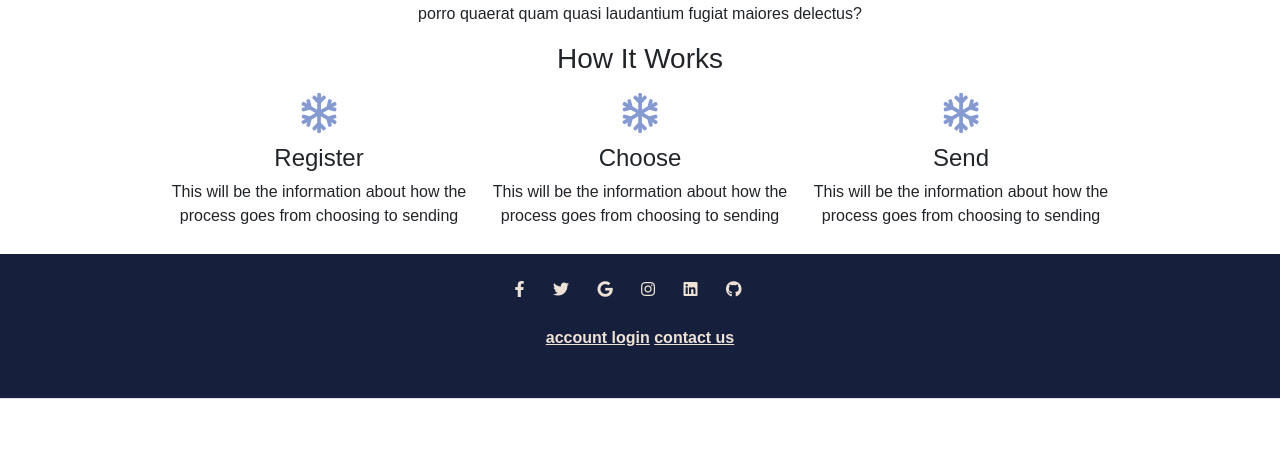
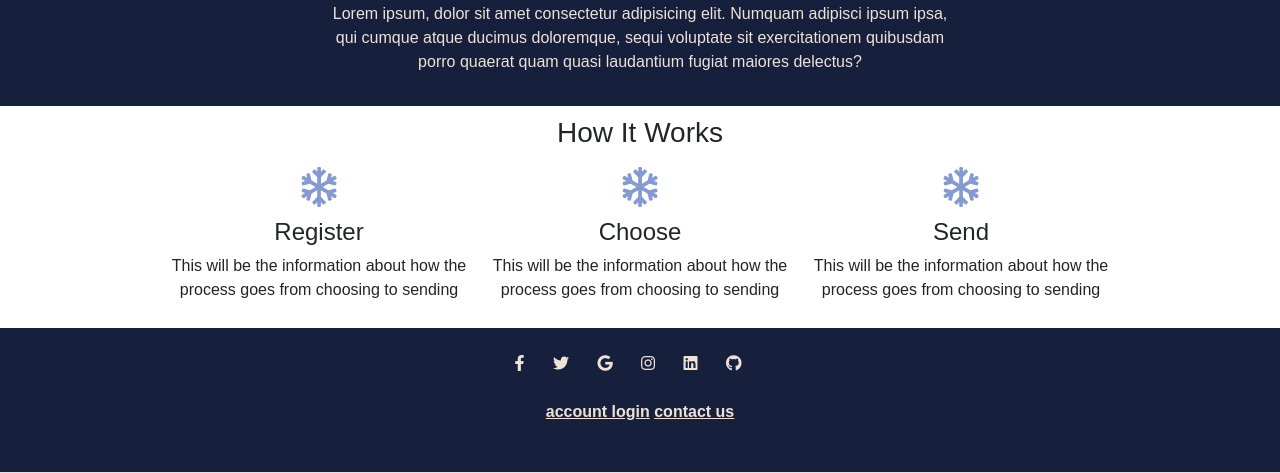
Before and after one commit to AmyOShea/GiftOfGiving, a Django app: page / in a window 1280 px wide. Shown: the part 522-995 px from the top of the page. Before the commit the page ends 921 px from the top, so only its background shows below. Run offline with Django 3.2, Linux system fonts and the light colour scheme; some libraries are stand-ins or nearby versions; some web fonts are replaced.

Commit message:
FEAT: add initial layout to why-section

```diff
--- a/home/templates/home/index.html
+++ b/home/templates/home/index.html
@@ -50,9 +50,13 @@
     </div>
 
     <!--"Why we do it" section-->
-    <div class="why-section container-fluid text-center">
+    <div class="why-section container-fluid text-center pt-4 pb-3">
         <h3>Why We Do It</h3>
-        <p>Lorem ipsum, dolor sit amet consectetur adipisicing elit. Numquam adipisci ipsum ipsa, qui cumque atque ducimus doloremque, sequi voluptate sit exercitationem quibusdam porro quaerat quam quasi laudantium fugiat maiores delectus?</p>
+        <div class="row d-flex justify-content-center">
+            <div class="col-12 col-md-8 col-lg-6">
+                <p>Lorem ipsum, dolor sit amet consectetur adipisicing elit. Numquam adipisci ipsum ipsa, qui cumque atque ducimus doloremque, sequi voluptate sit exercitationem quibusdam porro quaerat quam quasi laudantium fugiat maiores delectus?</p>
+            </div>
+        </div>
     </div>
 
     <!--"How it works" section-->
--- a/static/css/base.css
+++ b/static/css/base.css
@@ -67,6 +67,13 @@ body {
     text-align: center;
 }
 
+/* Why We Do It section*/
+
+.why-section {
+    color: #EEE2D6;
+    background-color: #161F3C;
+}
+
 /* How it works section*/
 
 .how-section {
```
